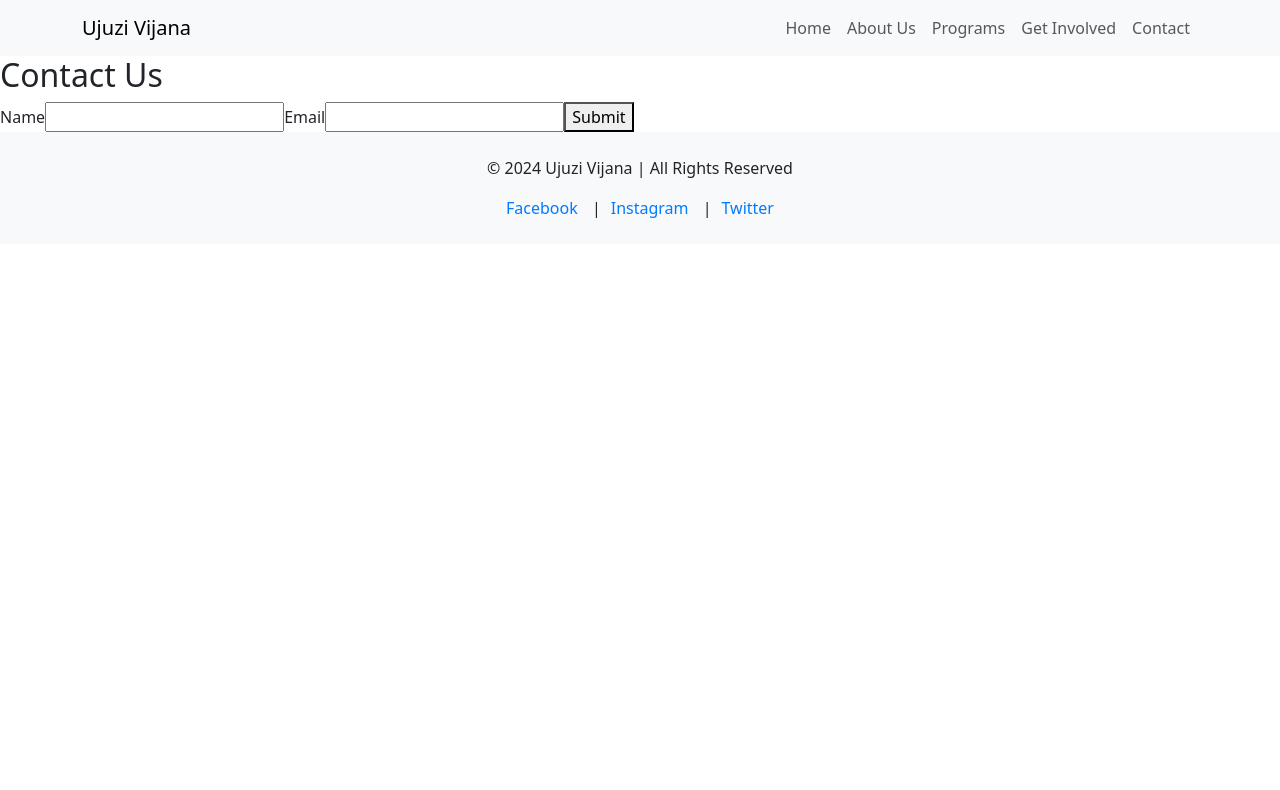
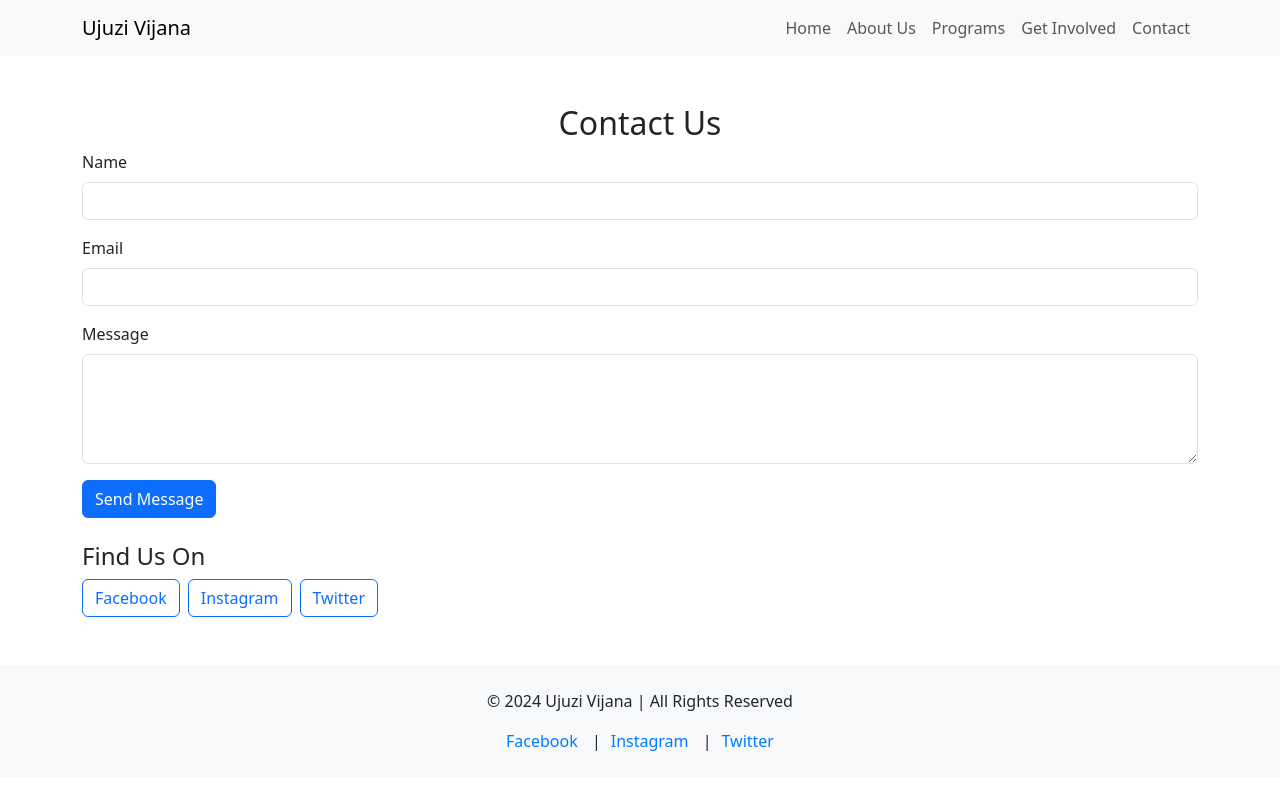
Before and after one commit to kipngenohaaron/Ujuzi-Vijana-, a React (Create React App) app: page /contact in a window 1280 px wide. Shown: the top 790 px of the page. Built offline with nearby package versions, Linux system fonts and the light colour scheme.

Commit message:
contacts updated

```diff
--- a/src/components/Contact.js
+++ b/src/components/Contact.js
@@ -1,37 +1,95 @@
-import React, { useState } from "react";
+// import React, { useState } from "react";
+
+// function Contact() {
+//   const [name, setName] = useState("");
+//   const [email, setEmail] = useState("");
+
+//   const handleSubmit = (event) => {
+//     event.preventDefault();
+//     console.log("Form submitted:", { name, email });
+//     // You would process the form data here (e.g., send to a server)
+//   };
+
+//   return (
+//     <section id="contact">
+//       <h2>Contact Us</h2>
+//       <form onSubmit={handleSubmit}>
+//         <label htmlFor="name">Name</label>
+//         <input
+//           type="text"
+//           id="name"
+//           value={name}
+//           onChange={(e) => setName(e.target.value)}
+//           required
+//         />
+//         <label htmlFor="email">Email</label>
+//         <input
+//           type="email"
+//           id="email"
+//           value={email}
+//           onChange={(e) => setEmail(e.target.value)}
+//           required
+//         />
+//         <button type="submit" className="cta-button">Submit</button>
+//       </form>
+//     </section>
+//   );
+// }
+
+// export default Contact;
+import React, { useState } from 'react';
 
 function Contact() {
-  const [name, setName] = useState("");
-  const [email, setEmail] = useState("");
+  const [formData, setFormData] = useState({
+    name: '',
+    email: '',
+    message: ''
+  });
 
-  const handleSubmit = (event) => {
-    event.preventDefault();
-    console.log("Form submitted:", { name, email });
-    // You would process the form data here (e.g., send to a server)
+  const handleChange = (e) => {
+    const { name, value } = e.target;
+    setFormData({ ...formData, [name]: value });
+  };
+
+  const handleSubmit = (e) => {
+    e.preventDefault();
+    // Handle form submission, e.g., send data to a backend or email service
+    alert('Your message has been sent!');
   };
 
   return (
-    <section id="contact">
-      <h2>Contact Us</h2>
-      <form onSubmit={handleSubmit}>
-        <label htmlFor="name">Name</label>
-        <input
-          type="text"
-          id="name"
-          value={name}
-          onChange={(e) => setName(e.target.value)}
-          required
-        />
-        <label htmlFor="email">Email</label>
-        <input
-          type="email"
-          id="email"
-          value={email}
-          onChange={(e) => setEmail(e.target.value)}
-          required
-        />
-        <button type="submit" className="cta-button">Submit</button>
-      </form>
+    <section className="contact py-5">
+      <div className="container">
+        <h2 className="text-center">Contact Us</h2>
+
+        <form onSubmit={handleSubmit}>
+          <div className="mb-3">
+            <label htmlFor="name" className="form-label">Name</label>
+            <input type="text" className="form-control" id="name" name="name" value={formData.name} onChange={handleChange} required />
+          </div>
+
+          <div className="mb-3">
+            <label htmlFor="email" className="form-label">Email</label>
+            <input type="email" className="form-control" id="email" name="email" value={formData.email} onChange={handleChange} required />
+          </div>
+
+          <div className="mb-3">
+            <label htmlFor="message" className="form-label">Message</label>
+            <textarea className="form-control" id="message" name="message" rows="4" value={formData.message} onChange={handleChange} required></textarea>
+          </div>
+
+          <button type="submit" className="btn btn-primary">Send Message</button>
+        </form>
+
+        <div className="mt-4">
+          <h4>Find Us On</h4>
+          <div>
+            <a href="https://facebook.com" target="_blank" rel="noopener noreferrer" className="btn btn-outline-primary me-2">Facebook</a>
+            <a href="https://instagram.com" target="_blank" rel="noopener noreferrer" className="btn btn-outline-primary me-2">Instagram</a>
+            <a href="https://twitter.com" target="_blank" rel="noopener noreferrer" className="btn btn-outline-primary me-2">Twitter</a>
+          </div>
+        </div>
+      </div>
     </section>
   );
 }
```
